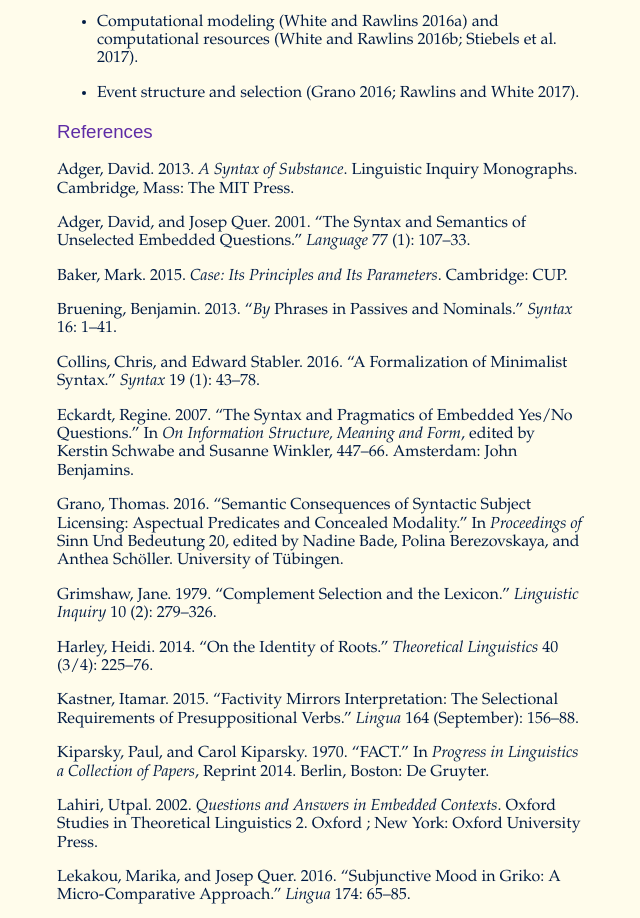
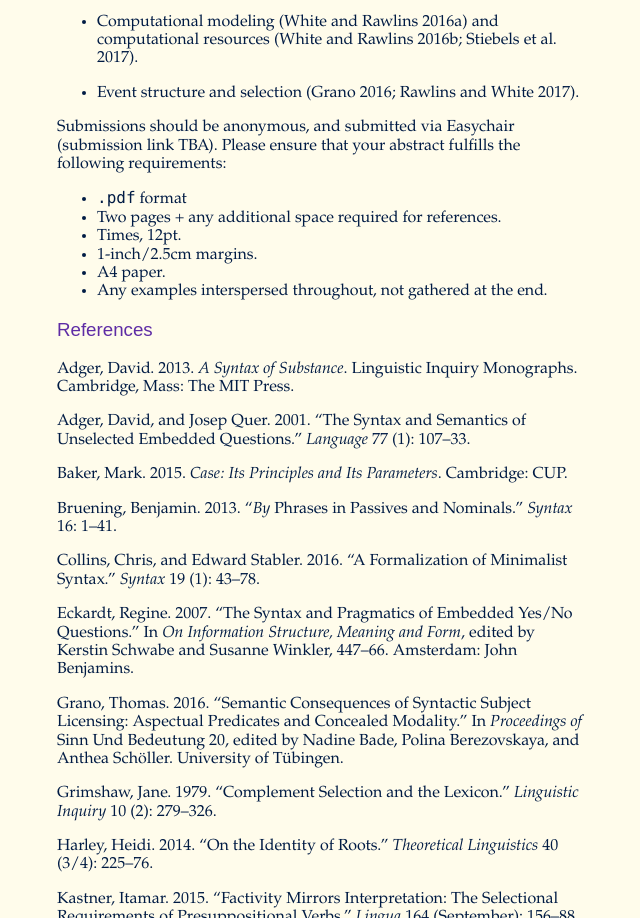
Before and after one commit to patrl/selectionfest, a plain HTML site: page call.html in a window 1280 px wide. Shown: the part 2027-2945 px from the top of the page, without its empty margins (319-959 px from the left). Drawn offline with Linux system fonts and the light colour scheme.

Commit message:
Publish.

```diff
--- a/call.html
+++ b/call.html
@@ -49,6 +49,15 @@
 <li><p>Which elements impose selectional restrictions <span class="citation">(Harley 2014; Merchant 2016)</span>.</p></li>
 <li><p>Computational modeling <span class="citation">(White and Rawlins 2016a)</span> and computational resources <span class="citation">(White and Rawlins 2016b; Stiebels et al. 2017)</span>.</p></li>
 <li><p>Event structure and selection <span class="citation">(Grano 2016; Rawlins and White 2017)</span>.</p></li>
+</ul>
+<p>Submissions should be anonymous, and submitted via Easychair (submission link TBA). Please ensure that your abstract fulfills the following requirements:</p>
+<ul>
+<li><code>.pdf</code> format</li>
+<li>Two pages + any additional space required for references.</li>
+<li>Times, 12pt.</li>
+<li>1-inch/2.5cm margins.</li>
+<li>A4 paper.</li>
+<li>Any examples interspersed throughout, not gathered at the end.</li>
 </ul>
 <h3 id="references" class="unnumbered">References</h3>
 <div id="refs" class="references">
```
